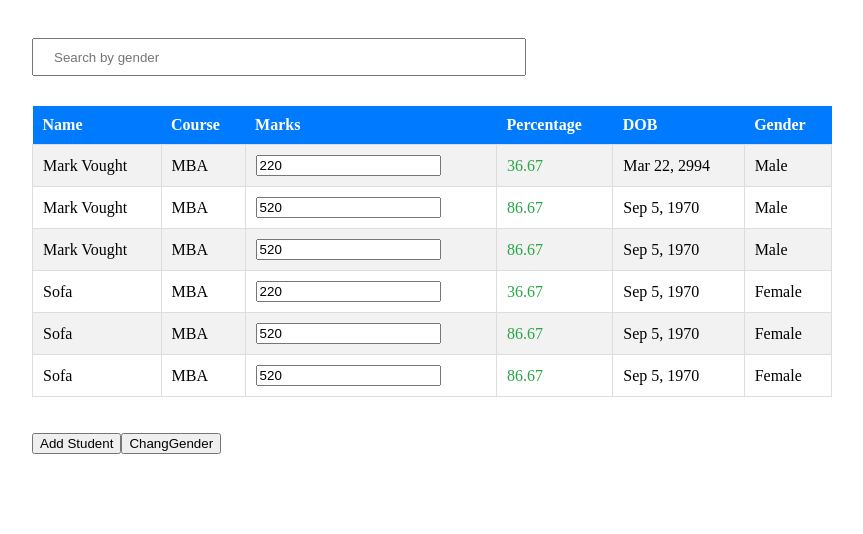
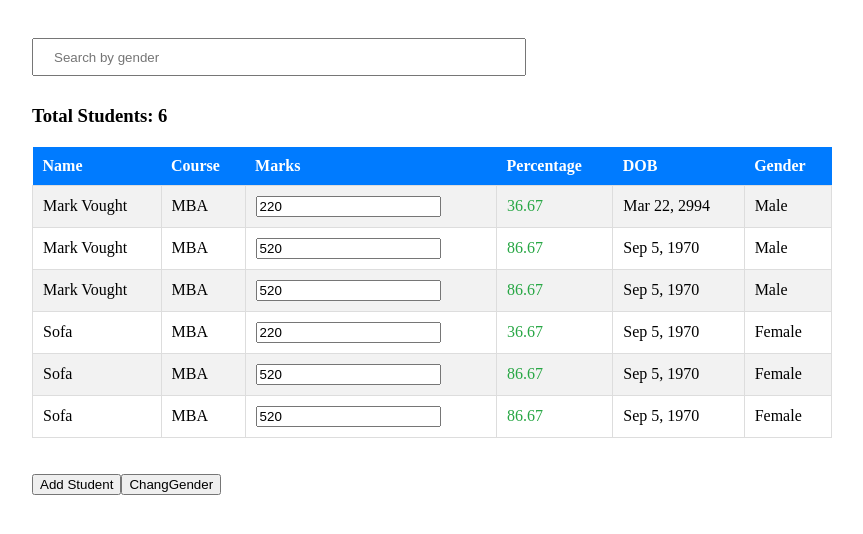
Before and after one commit to Jaber-Saed/AngularPipes, an Angular app: page / in a window 1280 px wide. Shown: the top 534 px of the page, without its empty margins (208-1071 px from the left). Built offline with nearby package versions, Linux system fonts and the light colour scheme.

Commit message:
useing async pipe

```diff
--- a/src/app/app.component.html
+++ b/src/app/app.component.html
@@ -1,6 +1,11 @@
 <div class="container">
     <div>
         <input type="text" placeholder="Search by gender" style="width: 450px; padding: 2px 20px; margin: 10px 0px; height: 30px" [(ngModel)]="filterText" />
+    </div>
+    <div>
+        <h3>
+            Total Students: {{totalStudents | async}}
+        </h3>
     </div>
     <table class="student">
         <tr>
--- a/src/app/app.component.ts
+++ b/src/app/app.component.ts
@@ -14,6 +14,13 @@ export class AppComponent implements OnInit {
   totalMarks: number;
   filtereStudents: StudentsModule[];
   private _filterText: number;
+  totalStudents = new Promise((resolve, reject) => {
+    setTimeout(() => {
+      resolve(this.filtereStudents.length);
+    }, 2000);
+  })
+
+
   public get filterText(): number {
     return this._filterText;
   }
```
